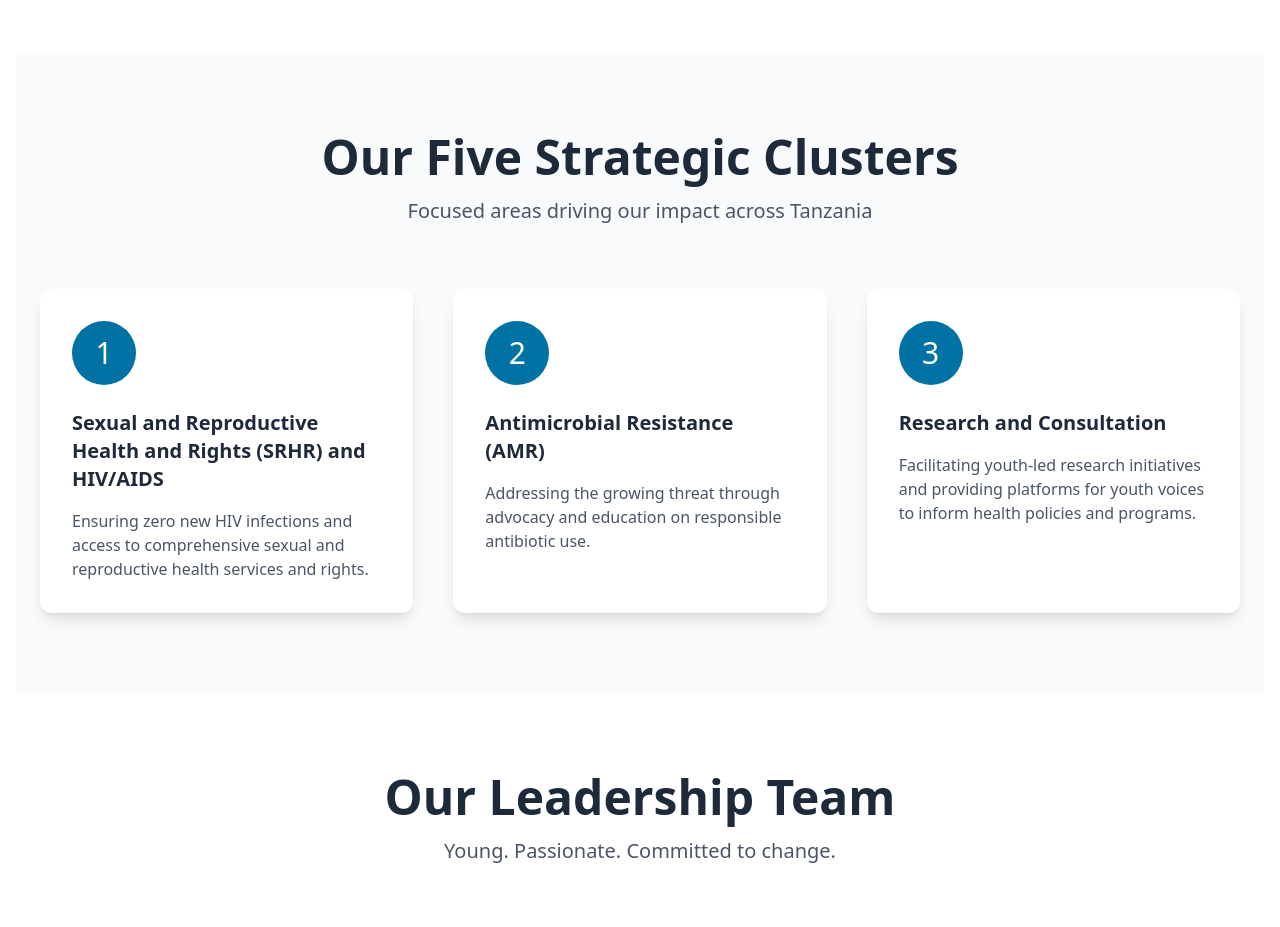
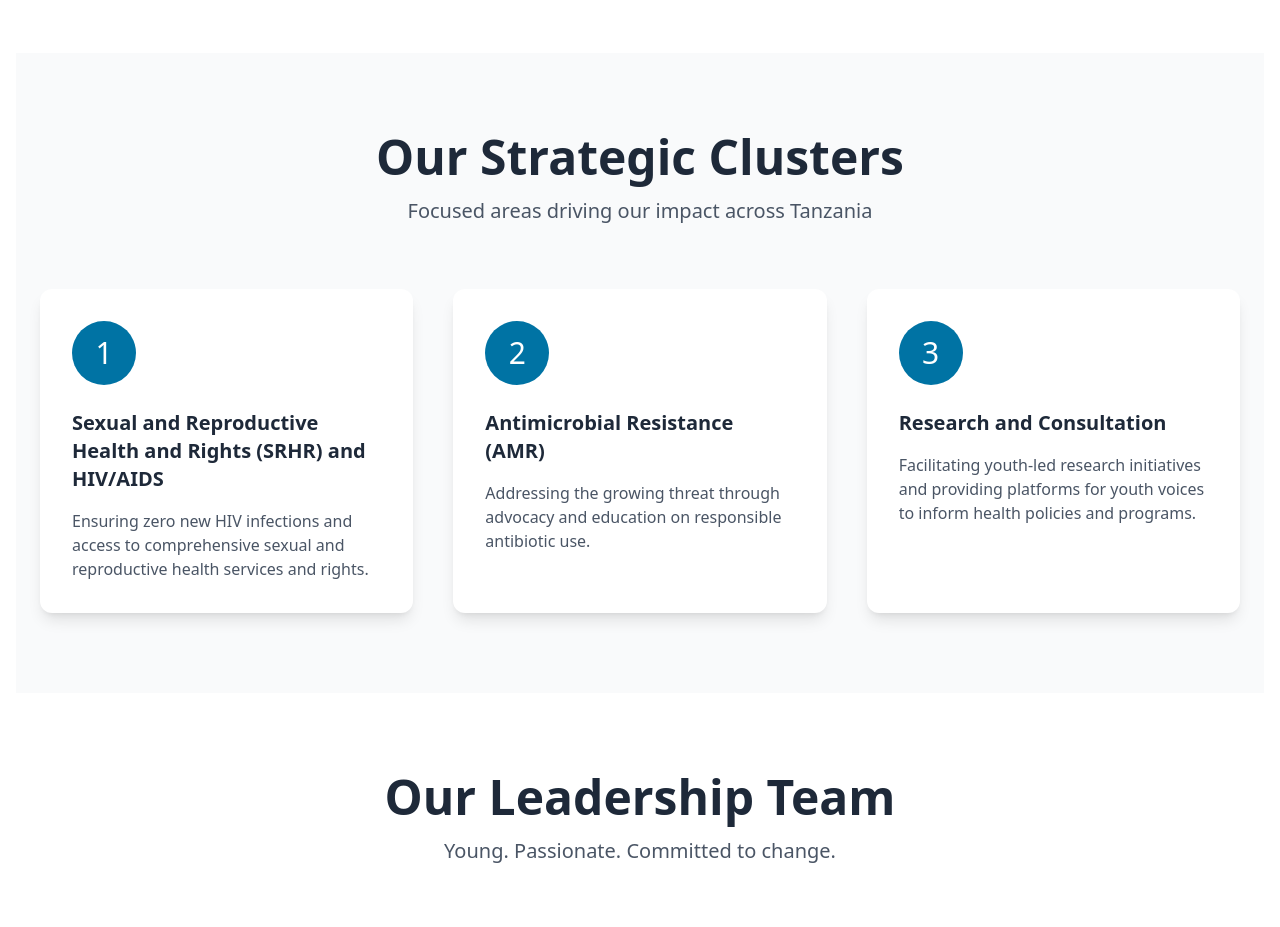
Before and after one commit to tina-codertz/cuddly-guacamole, a React (Vite) app in the folder client/: page /about in a window 1280 px wide. Shown: the part 1940-2867 px from the top of the page. Built offline with nearby package versions, Linux system fonts and the light colour scheme.

Commit message:
fixing clusters

```diff
--- a/client/src/pages/About.tsx
+++ b/client/src/pages/About.tsx
@@ -106,7 +106,7 @@ const About: React.FC = () => {
       <section className="py-20 px-6 bg-gray-50">
         <div className="max-w-7xl mx-auto">
           <motion.div initial={{ opacity: 0 }} whileInView={{ opacity: 1 }} className="text-center mb-16">
-            <h2 className="text-4xl md:text-5xl font-bold text-gray-800">Our Five Strategic Clusters</h2>
+            <h2 className="text-4xl md:text-5xl font-bold text-gray-800">Our  Strategic Clusters</h2>
             <p className="text-xl text-gray-600 mt-4">Focused areas driving our impact across Tanzania</p>
           </motion.div>
 
--- a/client/src/pages/Home.tsx
+++ b/client/src/pages/Home.tsx
@@ -201,7 +201,7 @@ const Home: React.FC = () => {
               viewport={{ once: true }}
               className="space-y-8"
             >
-              <h3 className="text-3xl font-bold text-gray-800 mb-8">Our Five Key Clusters</h3>
+              <h3 className="text-3xl font-bold text-gray-800 mb-8">Our Key Clusters</h3>
               {clusters.map((cluster, i) => (
                 <div key={i} className="flex gap-5 group">
                   <div className="shrink-0 w-12 h-12 bg-[#0073A4] rounded-full flex items-center justify-center text-white font-bold text-xl">
```
